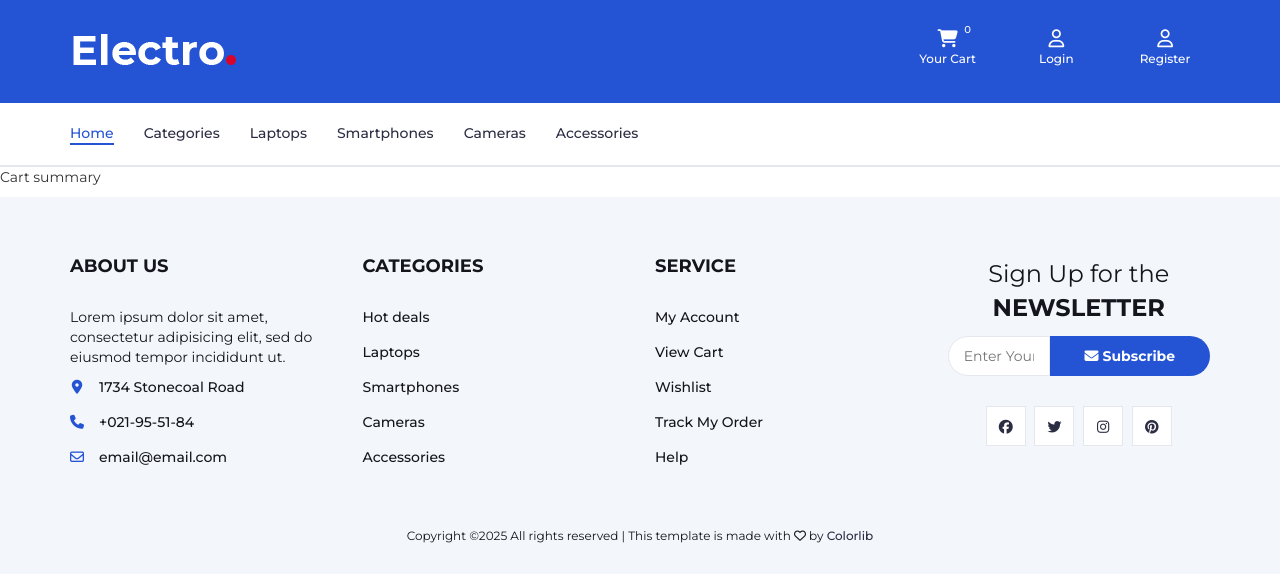
After one commit to mercyogalo/Electric-website, a Django app: page /cart_summary/ in a window 1280 px wide. The commit adds this page. Shown: the top 582 px of the page. Run offline with Django 4.2, Linux system fonts and the light colour scheme; some libraries are stand-ins or nearby versions; some web fonts are replaced.

Commit message:
updated the cart section
created the cart functions and urls to use

```diff
--- a/electricwebsite/shop_features/templates/base.html
+++ b/electricwebsite/shop_features/templates/base.html
@@ -92,57 +92,18 @@
 						<div class="col-md-6 clearfix">
 							<div class="header-ctn">
 								<!-- Wishlist -->
-								<div>
-									<a href="#">
-										<i class="fa fa-heart-o"></i>
-										<span>Your Wishlist</span>
-										<div class="qty">2</div>
-									</a>
-								</div>
-								<!-- /Wishlist -->
+
 
 									<!-- Cart -->
-									<div class="dropdown">
-										<a class="dropdown-toggle" data-toggle="dropdown" aria-expanded="true">
+									<div>
+										<a  href="{% url "shop_features:cart_summary" %}" >
 											<i class="fa fa-shopping-cart"></i>
 											<span>Your Cart</span>
-											<div class="qty">3</div>
+											<div class="qty">0</div>
 										</a>
-										<div class="cart-dropdown">
-											<div class="cart-list">
-												<div class="product-widget">
-													<div class="product-img">
-														<img src="{% static './img/product01.png' %}" alt="">
-													</div>
-													<div class="product-body">
-														<h3 class="product-name"><a href="#">product name goes here</a></h3>
-														<h4 class="product-price"><span class="qty">1x</span>$980.00</h4>
-													</div>
-													<button class="delete"><i class="fa fa-close"></i></button>
-												</div>
+									</div>
 
-												<div class="product-widget">
-													<div class="product-img">
-														<img src="{% static './img/product02.png' %}" alt="">
-													</div>
-													<div class="product-body">
-														<h3 class="product-name"><a href="#">product name goes here</a></h3>
-														<h4 class="product-price"><span class="qty">3x</span>$980.00</h4>
-													</div>
-													<button class="delete"><i class="fa fa-close"></i></button>
-												</div>
-											</div>
-											<div class="cart-summary">
-												<small>3 Item(s) selected</small>
-												<h5>SUBTOTAL: $2940.00</h5>
-											</div>
-											<div class="cart-btns">
-												<a href="#">View Cart</a>
-												<a href="#">Checkout  <i class="fa fa-arrow-circle-right"></i></a>
-											</div>
-										</div>
-									</div>
-									<!-- /Cart -->
+
 
 
 
--- /dev/null
+++ b/electricwebsite/shop_features/templates/cart_summary.html
@@ -0,0 +1,12 @@
+{% extends "base.html" %}
+
+{% load static %}
+
+
+{% block body %}
+
+<p>
+    Cart summary
+</p>
+
+{% endblock  %}
--- a/electricwebsite/shop_features/urls.py
+++ b/electricwebsite/shop_features/urls.py
@@ -13,4 +13,8 @@ urlpatterns = [
     path("login/", views.login_user, name="login"),
     path("logout/", views.logout_user, name="logout"),
      path("register/", views.register_user, name="register"),
+     path("cart_summary/", views.cart_summary,name="cart_summary"),
+     path("add/", views.home,name="add"),
+     path("update/", views.home,name="update"),
+     path("delete/", views.home,name="delete"),
 ]
--- a/electricwebsite/shop_features/views.py
+++ b/electricwebsite/shop_features/views.py
@@ -86,3 +86,20 @@ def product(request,pk):
         "items":items,
     }
     return render(request,'product.html',context)
+
+
+def cart_summary(request):
+    context={
+
+    }
+    return render(request,'cart_summary.html', context)
+
+def add(request):
+    pass
+
+
+def update(request):
+    pass
+
+def delete(request):
+    pass
```
Also changed, not shown: electricwebsite/shop_features/templates/empty.html (+39 -0 lines).
